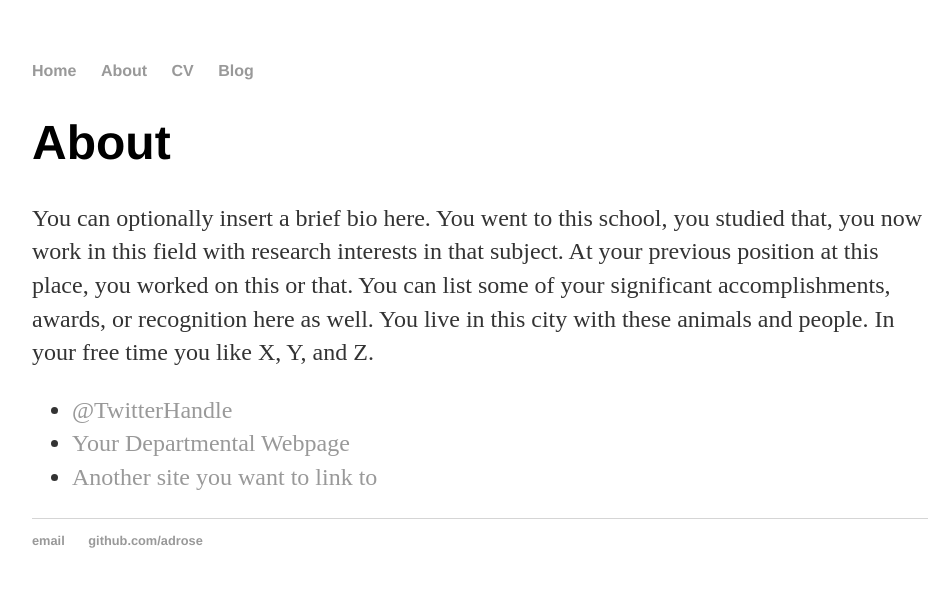
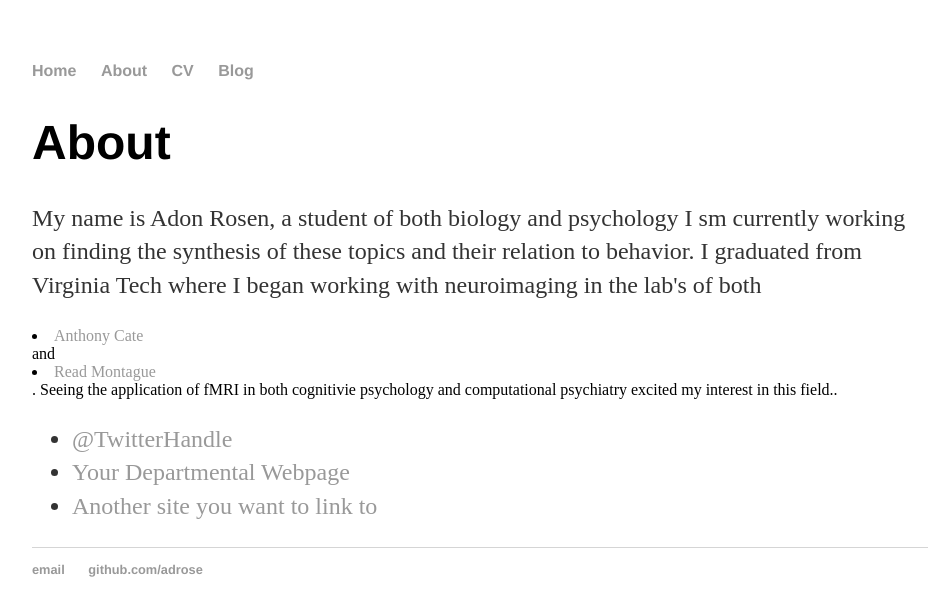
Before and after one commit to adrose/adrose.github.io, a Jekyll site: the page built from about/index.html, in a window 1280 px wide. Shown: the top 616 px of the page, without its empty margins (160-1112 px from the left). Built offline with Jekyll 4.4.1, drawn with Linux system fonts in a browser that asks for light colours.

Commit message:
Updated about

```diff
--- a/about/index.html
+++ b/about/index.html
@@ -1,11 +1,11 @@
 ---
 layout: default
-title: About Hank Quinlan
+title: About Adon Rosen
 ---
 
 		<div class="about">
 			<h1>About</h1>
-			<p>You can optionally insert a brief bio here. You went to this school, you studied that, you now work in this field with research interests in that subject. At your previous position at this place, you worked on this or that. You can list some of your significant accomplishments, awards, or recognition here as well. You live in this city with these animals and people. In your free time you like X, Y, and Z.</p>
+			<p>My name is Adon Rosen, a student of both biology and psychology I sm currently working on finding the synthesis of these topics and their relation to behavior. I graduated from Virginia Tech where I began working with neuroimaging in the lab's of both <li><a href="https://scholar.google.com/citations?user=QsJ4vsIAAAAJ&hl=en">Anthony Cate</a></li> and <li><a href="https://scholar.google.com/citations?user=rjfj_8AAAAAJ&hl=en">Read Montague</a></li>. Seeing the application of fMRI in both cognitivie psychology and computational psychiatry excited my interest in this field..</p>
 
 			<ul class="contacts">
 				<li><a href="#">@TwitterHandle</a></li>
```
